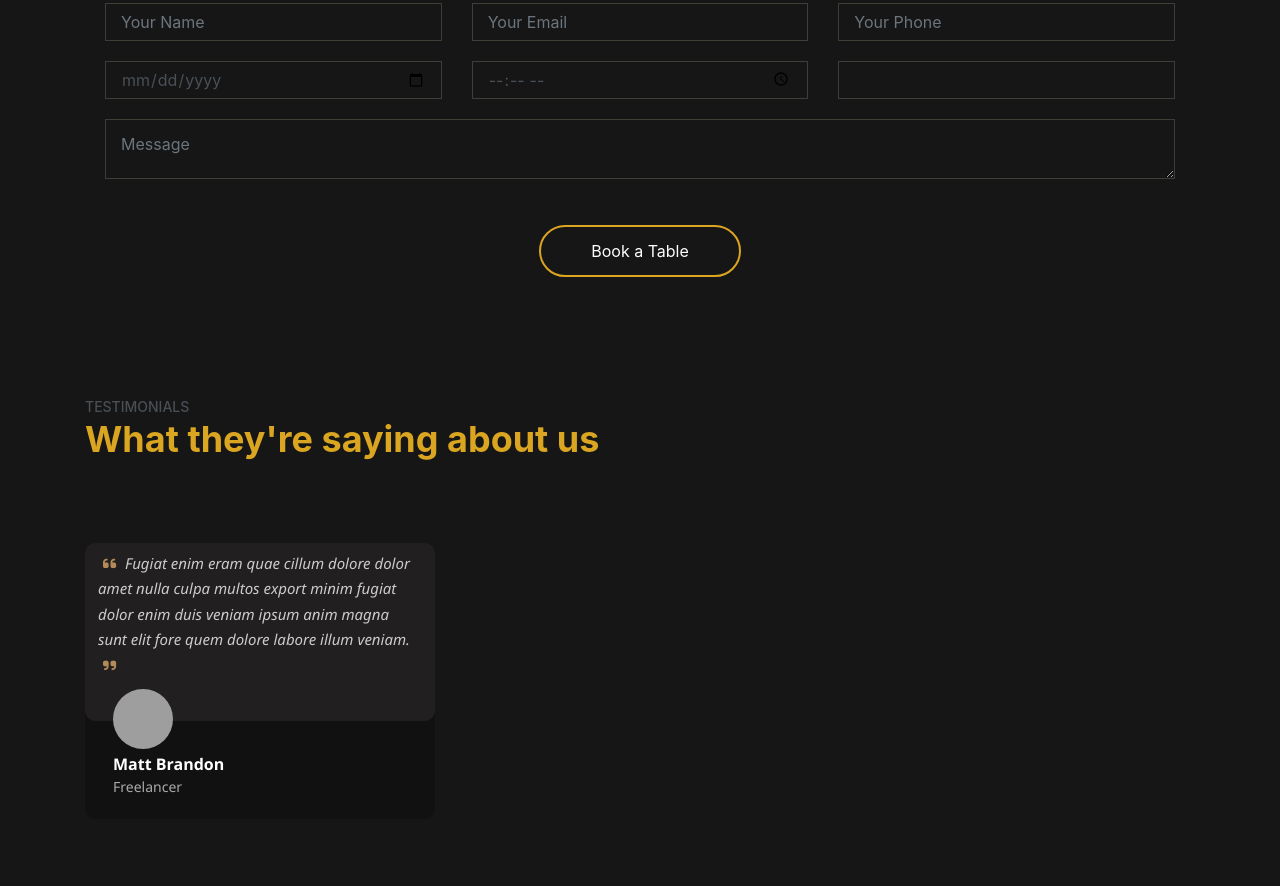
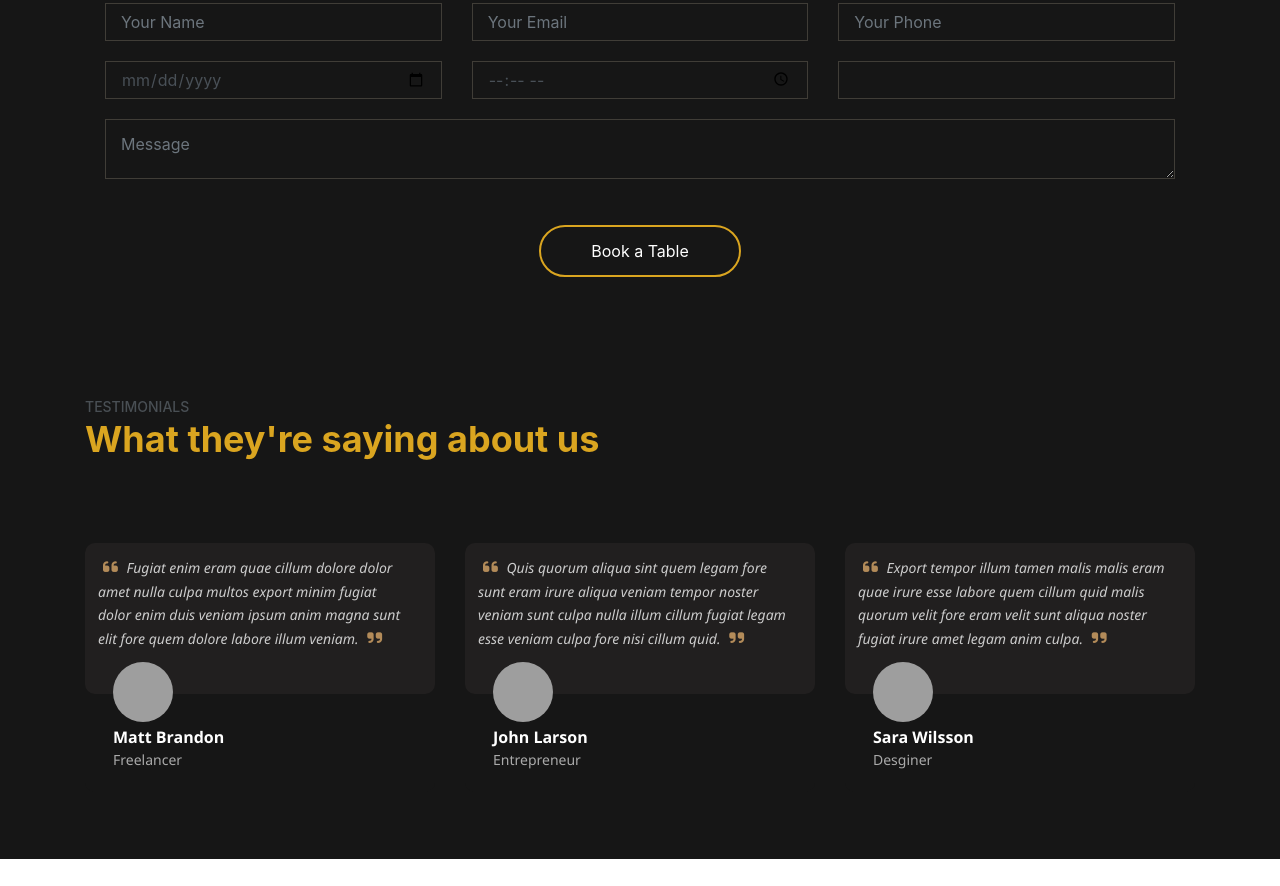
Before and after one commit to lakhvinder1664/Premium-Restaurant-Website-Template, a plain HTML site: page index.html in a window 1280 px wide. Shown: the part 3764-4650 px from the top of the page. After the commit the page ends 4623 px from the top, so only its background shows below. Drawn offline with nearby package versions, Linux system fonts and the light colour scheme; grey boxes are pictures that could not be loaded.

Commit message:
xportsoft-work2

```diff
--- a/index.html
+++ b/index.html
@@ -653,23 +653,59 @@
    <section class="testimonials-section">
   <div class="container">
     <div class="row">
+
       <!-- Testimonial 1 -->
       <div class="col-lg-4">
         <div class="testimonial-box">
         <div class="testimonial-box-text">
           <p class="quote">
-            <i class="fas fa-quote-left"></i>
+            <i class="fa-solid fa-quote-left"></i>
             Fugiat enim eram quae cillum dolore dolor amet nulla culpa multos export minim fugiat dolor enim duis veniam ipsum anim magna sunt elit fore quem dolore labore illum veniam.
-            <i class="fas fa-quote-right"></i>
+            <i class="fa-solid fa-quote-right"></i>
           </p>
         </div>
           <div class="author-info">
-            <img src="https://randomuser.me/api/portraits/men/31.jpg" alt="Matt Brandon">
+            <img src="https://bootstrapmade.com/content/demo/Restaurantly/assets/img/testimonials/testimonials-1.jpg" alt="Matt Brandon">
             <h4>Matt Brandon</h4>
             <span>Freelancer</span>
           </div>
         </div>
       </div>
+
+      <div class="col-lg-4">
+        <div class="testimonial-box">
+        <div class="testimonial-box-text">
+          <p class="quote">
+            <i class="fa-solid fa-quote-left"></i>
+           Quis quorum aliqua sint quem legam fore sunt eram irure aliqua veniam tempor noster veniam sunt culpa nulla illum cillum fugiat legam esse veniam culpa fore nisi cillum quid.
+            <i class="fa-solid fa-quote-right"></i>
+          </p>
+        </div>
+          <div class="author-info">
+            <img src="https://bootstrapmade.com/content/demo/Restaurantly/assets/img/testimonials/testimonials-5.jpg" alt="Matt Brandon">
+            <h4>John Larson</h4>
+            <span>Entrepreneur</span>
+          </div>
+        </div>
+      </div>
+
+      <div class="col-lg-4">
+        <div class="testimonial-box">
+        <div class="testimonial-box-text">
+          <p class="quote">
+            <i class="fa-solid fa-quote-left"></i>
+           Export tempor illum tamen malis malis eram quae irure esse labore quem cillum quid malis quorum velit fore eram velit sunt aliqua noster fugiat irure amet legam anim culpa.
+            <i class="fa-solid fa-quote-right"></i>
+          </p>
+        </div>
+          <div class="author-info">
+            <img src="https://bootstrapmade.com/content/demo/Restaurantly/assets/img/testimonials/testimonials-2.jpg" alt="Matt Brandon">
+            <h4>Sara Wilsson</h4>
+            <span>Desginer</span>
+          </div>
+        </div>
+      </div>
+
     </div>
   </div>
 </section>
--- a/style.css
+++ b/style.css
@@ -566,7 +566,7 @@ form button:hover {
 }
 
 .testimonial-box {
-    background-color: #111;
+    background-color: #161616;
     border-radius: 10px;
     margin-bottom: 0px;
     color: #ccc;
@@ -574,7 +574,7 @@ form button:hover {
 
 .testimonial-box-text {
     border-radius: 10px;
-    padding: 8px 22px 27px 13px;
+    padding: 13px 22px 27px 13px;
     background: #211f1f;
  }
 
@@ -582,10 +582,11 @@ form button:hover {
   font-style: italic;
   position: relative;
   line-height: 1.7;
-  font-size: 15px;
+  font-size: 14px;
 }
 
 .testimonial-box .quote i {
+  font-size: 17px;
   color: #b38b59;
   margin: 0 5px;
 }
```
